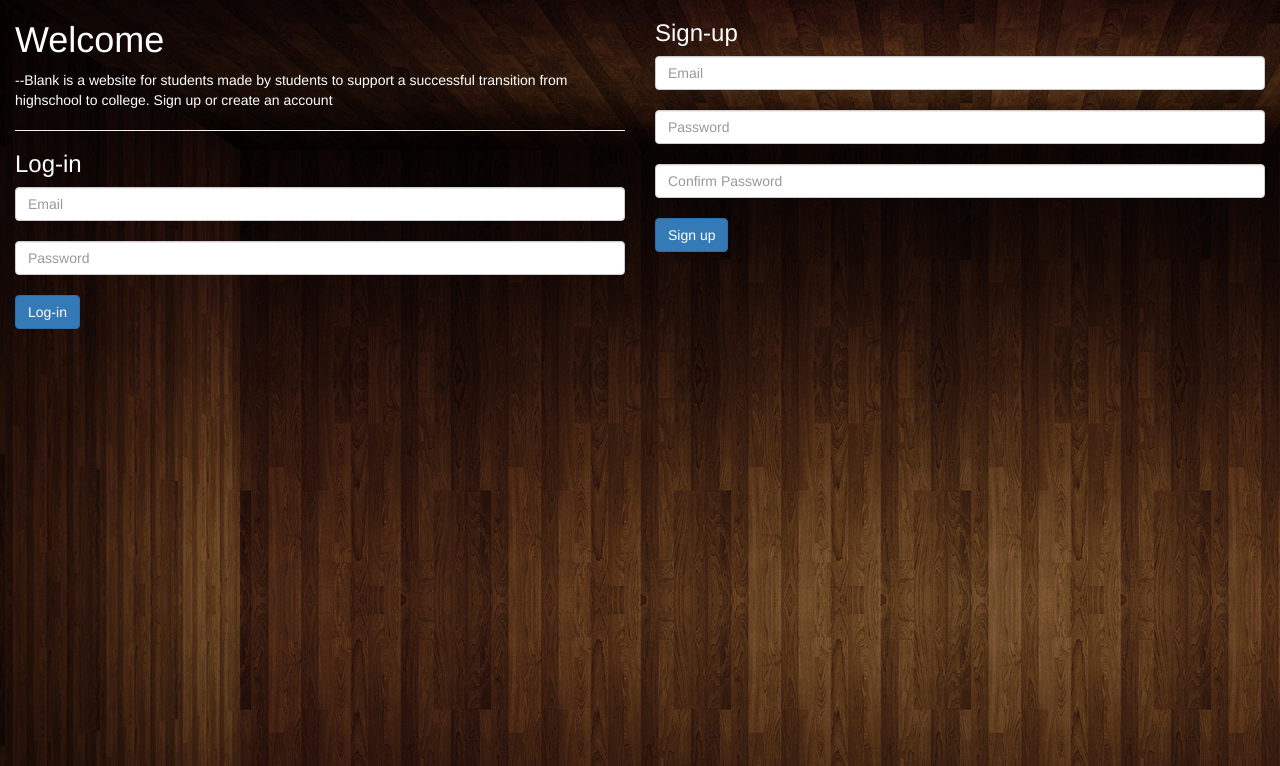
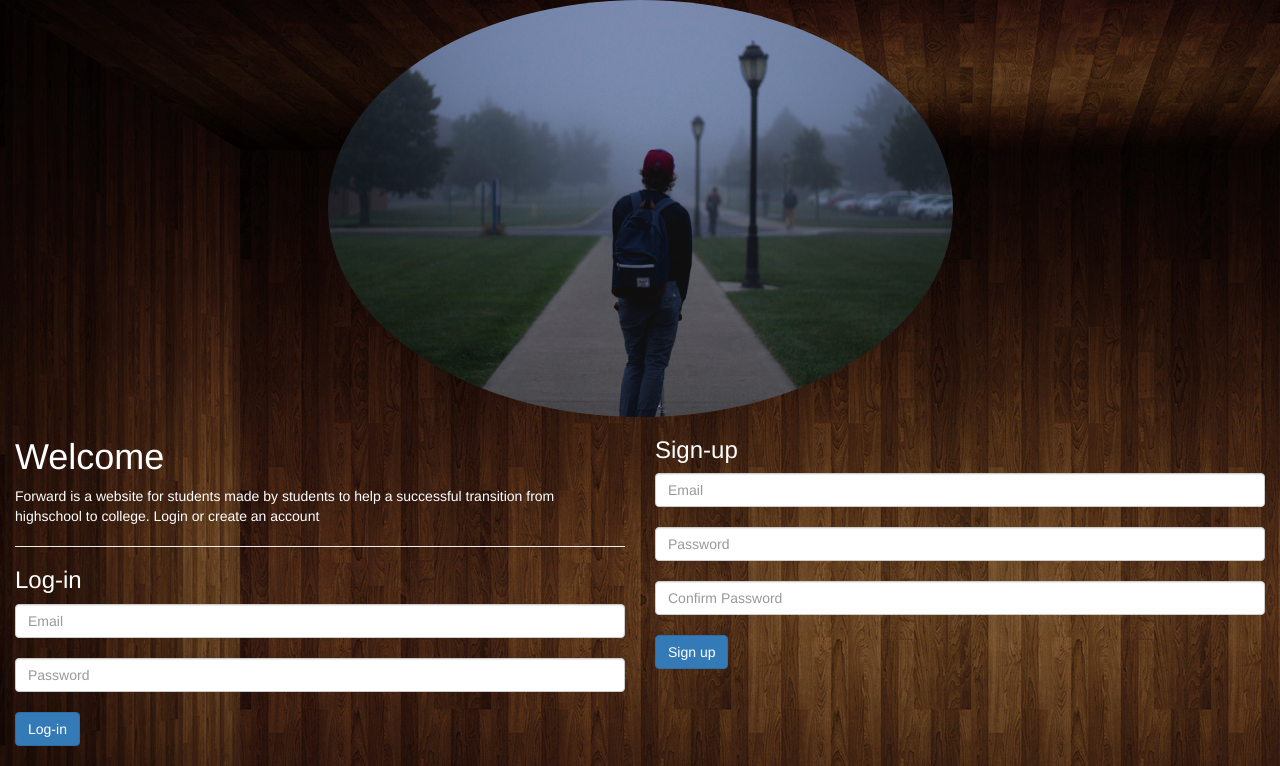
Before and after one commit to Xelzus/Crown-Agility, a PHP site: page / in a window 1280 px wide. Shown: the top 766 px of the page. Run offline with PHP 8.4, Linux system fonts and the light colour scheme.

Commit message:
Added pic, fixed size

```diff
--- a/colors.css
+++ b/colors.css
@@ -46,3 +46,13 @@ h3,
 p {
     color: white;
 }
+
+#student {
+    max-width: 50%;
+    margin-left: auto;
+    margin-right: auto;
+    /*  max-height: 100%;*/
+}
+
+
+/*
--- a/index.html
+++ b/index.html
@@ -2,7 +2,7 @@
 <html lang="en">
 
 <head>
-    <title>Bootstrap Example</title>
+    <title>Forward</title>
     <meta charset="utf-8">
     <meta name="viewport" content="width=device-width, initial-scale=1">
     <link rel="stylesheet" href="http://maxcdn.bootstrapcdn.com/bootstrap/3.3.6/css/bootstrap.min.css">
@@ -16,17 +16,16 @@
 
     <div class="container-fluid">
         <div class="row">
-
-
-
-
-            </nav>
-
+            <div class="col-sm-12">
+                <img class='img-circle img-responsive' id="student" src="Images/student.jpg">
+            </div>
+        </div>
+    </div>
     <div class="container-fluid text-center">
         <div class="row content">
             <div class="col-sm-6 text-left">
                 <h1>Welcome</h1>
-                        <p>--Blank is a website for students made by students to support a successful transition from highschool to college. Sign up or create an account</p>
+                <p>Forward is a website for students made by students to help a successful transition from highschool to college. Login or create an account</p>
                 <hr>
                 <h3>Log-in</h3>
                 <form role="form">
```
Lines whose indentation alone changed are shown as unchanged.
